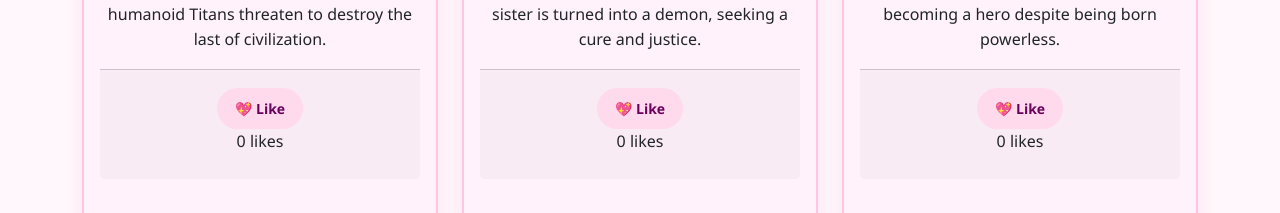
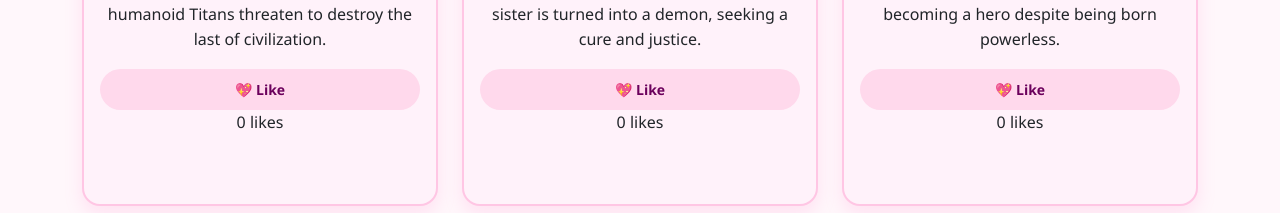
Before and after one commit to IIT-ITMD-443/SailorMoon, a Vue app in the folder sailormoon-frontend/: page /animes in a window 1280 px wide. Shown: the part 587-800 px from the top of the page. Built offline with nearby package versions, Linux system fonts and the light colour scheme; a small style sheet from the web is missing.

Commit message:
fixed like buttons

```diff
--- a/sailormoon-frontend/src/components/AnimeCard.vue
+++ b/sailormoon-frontend/src/components/AnimeCard.vue
@@ -1,14 +1,12 @@
 <template>
-  <div class="card p-3 text-center h-100 anime-card">
+  <div class="card p-3 text-center h-100">
     <img :src="img" class="anime-img mb-3" />
 
     <h3>{{ title }}</h3>
     <p>{{ desc }}</p>
 
-    <div class="card-footer">
-      <button @click="likes++">💖 Like</button>
-      <p>{{ likes }} likes</p>
-    </div>
+    <button @click="likes++">💖 Like</button>
+    <p>{{ likes }} likes</p>
   </div>
 </template>
 
```
